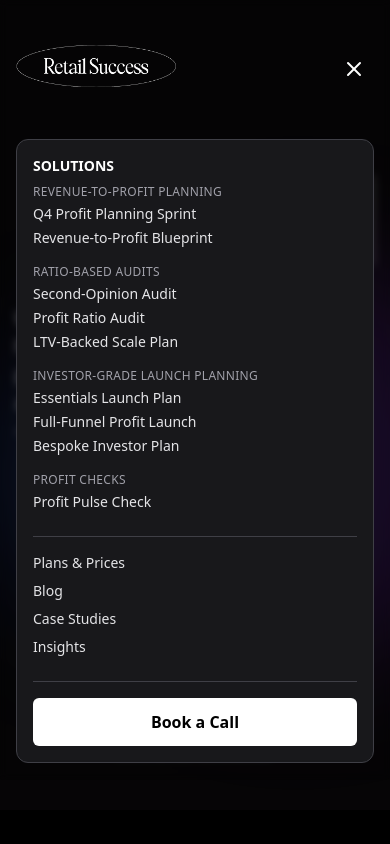
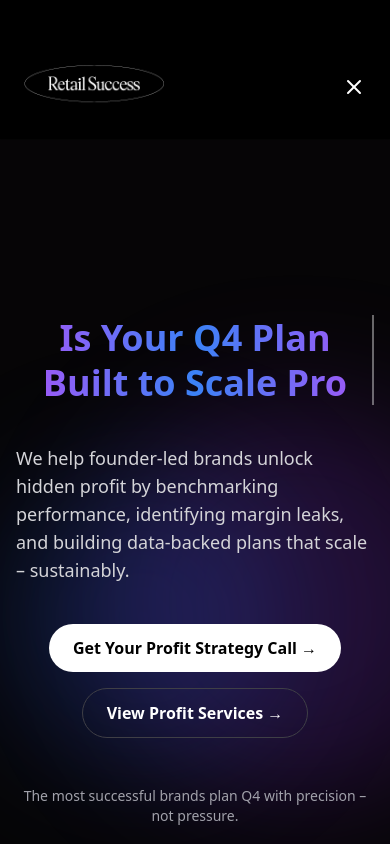
Before and after one commit to RetailSuccessCoach/retail-success-coach, a Next.js app: page / in a window 390 px wide. Both pictures are taken after a click on the button "Toggle mobile menu". Shown: the top 844 px of the page. Built offline with nearby package versions, Linux system fonts and the light colour scheme.

Commit message:
Overhaul mobile nav to bold slide-out style with subcategories and CTA

```diff
--- a/src/components/layout/Navbar.tsx
+++ b/src/components/layout/Navbar.tsx
@@ -16,7 +16,7 @@
 
   useEffect(() => {
     const handleScroll = () => {
-      setScrolled(window.scrollY > 20);
+      setScrolled(window.scrollY > 0);
     };
 
     window.addEventListener("scroll", handleScroll);
@@ -29,7 +29,7 @@
 
   return (
     <motion.nav
-      className={`fixed top-0 left-0 right-0 z-50 backdrop-blur-sm border-b transition-colors duration-300 ${
+      className={`sticky top-0 z-50 backdrop-blur-sm border-b transition-colors duration-300 ${
         scrolled ? "bg-[#060506]/95 border-zinc-800" : "bg-[#060506]/30 border-transparent"
       }`}
       initial={{ y: -100 }}
@@ -107,7 +107,6 @@
               </div>
             ))}
 
-            {/* Static Top Links */}
             <Link href="/digital-strategy-packages" className="text-zinc-300 hover:text-white transition-colors">
               Plans & Prices
             </Link>
@@ -122,14 +121,12 @@
             </Link>
           </div>
 
-          {/* CTA Button */}
           <div className="hidden lg:flex items-center space-x-4">
             <ScaleButton href="/profit-performance-call" variant="default" size="sm">
               Book a Call
             </ScaleButton>
           </div>
 
-          {/* Mobile Menu Button */}
           <div className="lg:hidden">
             <button
               onClick={() => setMobileMenuOpen(!mobileMenuOpen)}
@@ -145,19 +142,33 @@
         <AnimatePresence>
           {mobileMenuOpen && (
             <motion.div
-              initial={{ opacity: 0, y: -10 }}
-              animate={{ opacity: 1, y: 0 }}
-              exit={{ opacity: 0, y: -10 }}
-              className="lg:hidden mt-4 bg-zinc-900 border border-zinc-700 rounded-xl p-4 space-y-6"
+              initial={{ x: "100%" }}
+              animate={{ x: 0 }}
+              exit={{ x: "100%" }}
+              transition={{ duration: 0.3 }}
+              className="fixed inset-0 z-50 bg-black text-white px-6 py-10 overflow-y-auto"
             >
+              <div className="flex justify-between items-center mb-8">
+                <Image
+                  src="/Retail-Success-Logo.png"
+                  alt="Logo"
+                  width={140}
+                  height={32}
+                />
+                <button onClick={() => setMobileMenuOpen(false)} aria-label="Close menu">
+                  <X className="h-6 w-6 text-white" />
+                </button>
+              </div>
+
+              <nav className="space-y-8">
                 {navDropdowns.map((dropdown) => (
                   <div key={dropdown.title}>
-                  <p className="text-sm font-semibold text-white uppercase mb-2">
+                    <p className="text-sm uppercase font-semibold text-zinc-400 mb-3">
                       {dropdown.title}
                     </p>
                     {dropdown.sections.map((section) => (
                       <div key={section.title} className="mb-4">
-                      <p className="text-xs text-zinc-400 mb-1 uppercase tracking-wide">
+                        <p className="text-xs uppercase text-zinc-500 tracking-wide mb-2">
                           {section.title}
                         </p>
                         <ul className="space-y-1">
@@ -165,7 +176,8 @@
                             <li key={item.title}>
                               <Link
                                 href={item.href}
-                              className="block text-zinc-200 hover:text-white text-sm"
+                                className="block text-lg font-bold text-white py-2 hover:text-zinc-300"
+                                onClick={() => setMobileMenuOpen(false)}
                               >
                                 {item.title}
                               </Link>
@@ -177,31 +189,30 @@
                   </div>
                 ))}
 
-              {/* Static Mobile Links */}
-              <div className="space-y-2 border-t border-zinc-700 pt-4">
-                <Link href="/digital-strategy-packages" className="block text-zinc-200 hover:text-white text-sm">
+                <div className="border-t border-zinc-700 pt-6 space-y-3">
+                  <Link href="/digital-strategy-packages" className="block text-lg font-bold text-white hover:text-zinc-300">
                     Plans & Prices
                   </Link>
-                <Link href="/blog" className="block text-zinc-200 hover:text-white text-sm">
+                  <Link href="/blog" className="block text-lg font-bold text-white hover:text-zinc-300">
                     Blog
                   </Link>
-                <Link href="/case-studies" className="block text-zinc-200 hover:text-white text-sm">
+                  <Link href="/case-studies" className="block text-lg font-bold text-white hover:text-zinc-300">
                     Case Studies
                   </Link>
-                <Link href="/insights" className="block text-zinc-200 hover:text-white text-sm">
+                  <Link href="/insights" className="block text-lg font-bold text-white hover:text-zinc-300">
                     Insights
                   </Link>
                 </div>
 
-              {/* Mobile CTA */}
-              <div className="pt-4 border-t border-zinc-700">
+                <div className="mt-10">
                   <Link
                     href="/profit-performance-call"
-                  className="block w-full text-center bg-white text-black font-semibold py-3 rounded-md hover:bg-zinc-200 transition"
+                    className="block w-full text-center bg-white text-black font-semibold py-3 rounded-full hover:bg-zinc-200 transition"
                   >
                     Book a Call
                   </Link>
                 </div>
+              </nav>
             </motion.div>
           )}
         </AnimatePresence>
```
Lines whose indentation alone changed are shown as unchanged.
